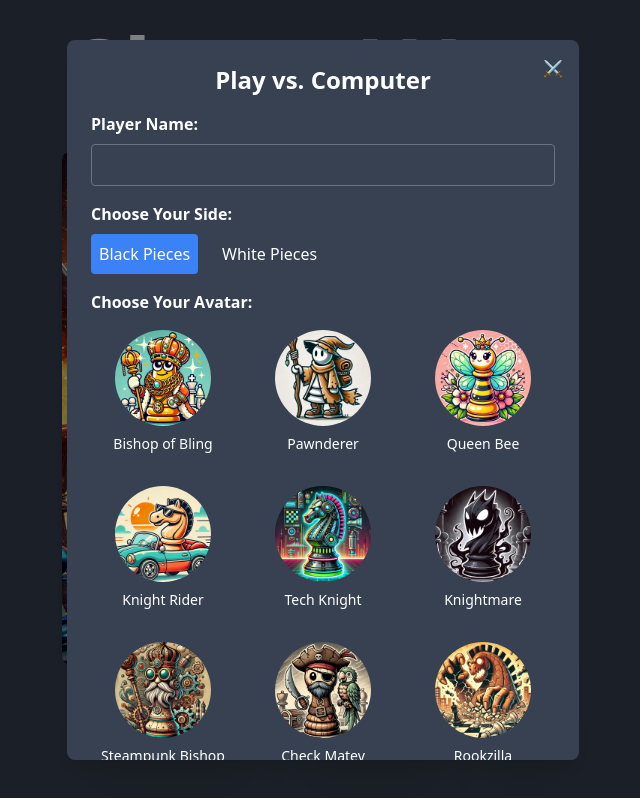
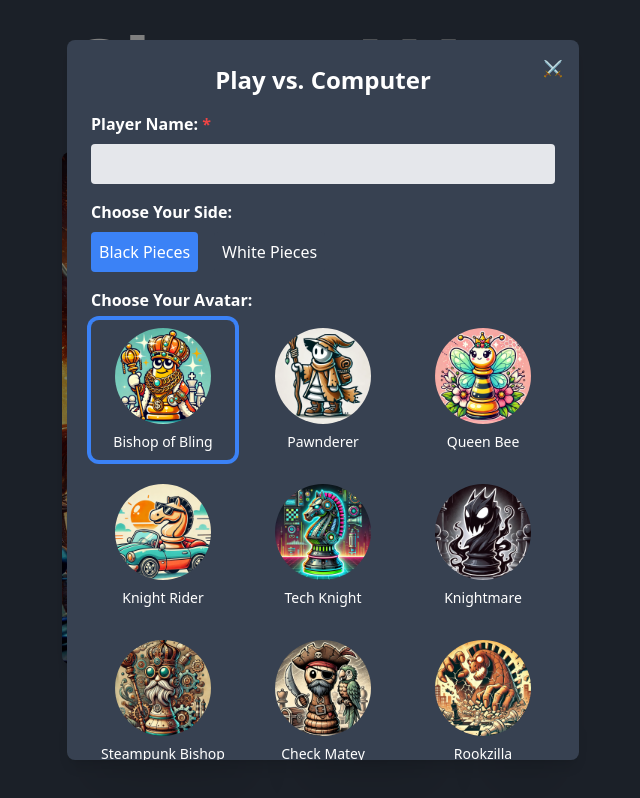
Before and after one commit to jimmacur/chess-war, a Vue app: page / in a window 1280 px wide. Both pictures are taken after a click on the button "Play vs. Computer". Shown: the whole page, without its empty margins (317-957 px from the left). Built offline with nearby package versions, Linux system fonts and the light colour scheme.

Commit message:
requires name to play and defaults to 1st avatar

```diff
--- a/src/components/features/PlayVsComputerModal.vue
+++ b/src/components/features/PlayVsComputerModal.vue
@@ -17,13 +17,20 @@
 
       <!-- Player Name Input -->
       <div class="mb-4">
-        <label for="playerName" class="block font-semibold mb-2">Player Name:</label>
+        <label for="playerName" class="block font-semibold mb-2">
+          Player Name: <span class="text-red-500">*</span>
+        </label>
         <input
           id="playerName"
+          ref="playerNameInput"
           type="text"
           v-model="playerName"
-          class="w-full p-2 rounded border border-gray-500 bg-gray-700 text-white focus:outline-none focus:ring-2 focus:ring-blue-500"
+          :class="[
+            'w-full p-2 rounded bg-gray-200 text-black focus:outline-none focus:ring-2',
+            playerNameError ? 'border-red-500 focus:ring-red-500' : 'border-gray-500 focus:ring-blue-500',
+          ]"
         />
+        <p v-if="playerNameError" class="text-red-500 text-sm mt-2">Player Name is required.</p>
       </div>
 
       <!-- Choose Side -->
@@ -67,8 +74,8 @@
       <!-- Begin Button -->
       <div class="text-center mt-6">
         <button
-          class="btn bg-blue-500 hover:bg-blue-700 text-white font-bold py-2 px-4 rounded"
-          @click="startGame"
+          class="btn"
+          @click="validateAndStart"
         >
           Begin
         </button>
@@ -88,6 +95,7 @@ export default {
   data() {
     return {
       playerName: "",
+      playerNameError: false,
       side: "black",
       selectedAvatar: null as Avatar | null,
       avatars: [
@@ -103,13 +111,29 @@ export default {
       ],
     };
   },
+  created() {
+    if (this.avatars.length > 0) {
+      this.selectedAvatar = this.avatars[0];
+    }
+  },
   methods: {
-  startGame() {
+    validateAndStart() {
+      this.playerNameError = this.playerName.trim() === "";
+
+      if (this.playerNameError) {
+        // Focus the input field if validation fails
+        (this.$refs.playerNameInput as HTMLInputElement)?.focus();
+        return;
+      }
+
       if (!this.selectedAvatar) {
         alert("Please select an avatar before starting the game.");
         return;
       }
 
+      this.startGame();
+    },
+    startGame() {
       const computerAvatar = this.avatars[Math.floor(Math.random() * this.avatars.length)];
 
       const playerData = {
```
Lines whose indentation alone changed are shown as unchanged.
